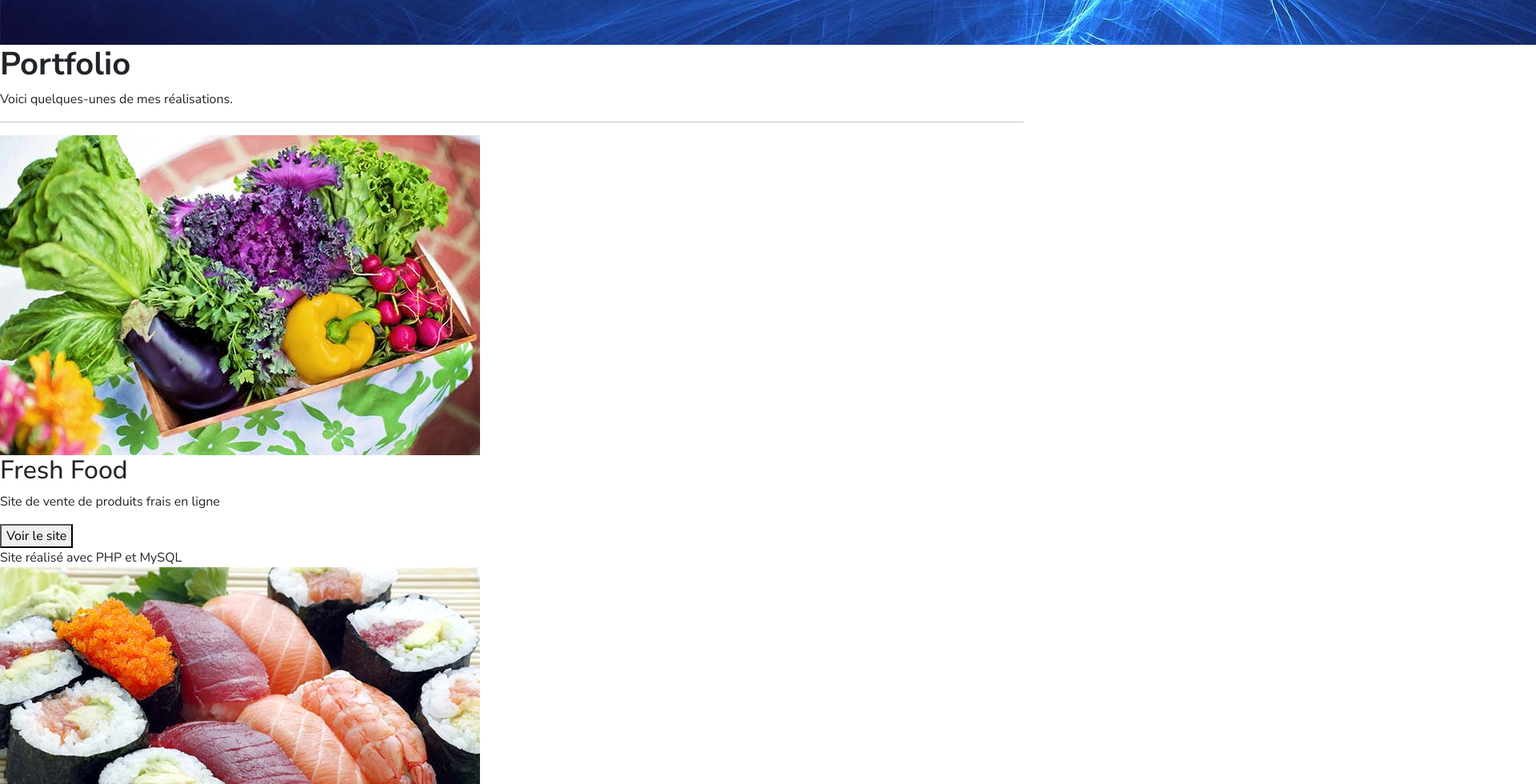
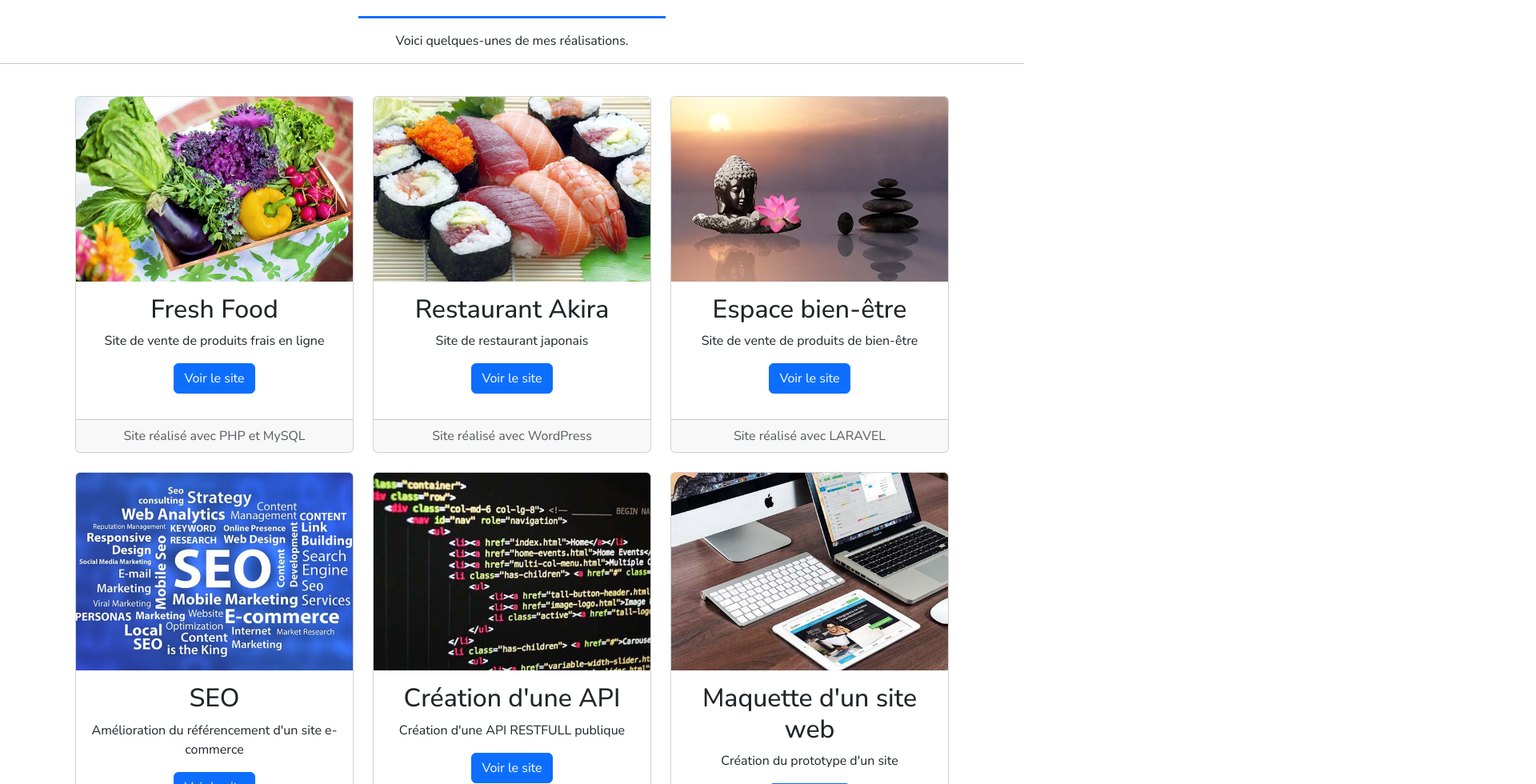
Before and after one commit to Lutch-1314/devoir-portfolio-bootstrap-react, a React (Create React App) app: page /portfolio in a window 1280 px wide. Shown: the part 300-1280 px from the top of the page at 80% size, 1920 px wide, since content can reach past the window. Built offline with nearby package versions, Linux system fonts and the light colour scheme.

Commit message:
portfolio layout almost ok

```diff
--- /dev/null
+++ b/src/other components/Card.jsx
@@ -0,0 +1,17 @@
+const Card = ({ imageSrc, imageAlt, title, text, buttonText, footerText }) => {
+  return (
+    <article className="card text-center">
+      <img className="card-img-top" src={imageSrc} alt={imageAlt} />
+      <div className="card-body">
+        <h2 className="card-title">{title}</h2>
+        <p className="card-text">{text}</p>
+        <button type="button" className="btn btn-primary mb-3">
+            {buttonText}
+        </button>
+      </div>
+      <aside className="card-footer text-body-secondary">{footerText}</aside>
+    </article>
+  );
+};
+
+export default Card;
--- a/src/other components/Navbar.jsx
+++ b/src/other components/Navbar.jsx
@@ -12,7 +12,7 @@ const Navbar = () => {
     return (
         <div>
           <nav className="navbar navbar-dark navbar-expand-md bg-dark text-uppercase px-4">
-            <div className="container-fluid">
+            <div className="container-fluid w-100">
               <span className="navbar-brand mb-0 h1">John Doe</span>
               <button className="navbar-toggler" type="button" data-bs-toggle="collapse" data-bs-target="#navbarSupportedContent" aria-controls="navbarSupportedContent" aria-expanded="false" aria-label="Toggle navigation">
                 <span className="navbar-toggler-icon"></span>
--- a/src/pages/Portfolio.jsx
+++ b/src/pages/Portfolio.jsx
@@ -1,58 +1,73 @@
+import Card from '../other components/Card'
 
+const articlesData = [
+  {
+    imageSrc: "./images/portfolio/fresh-food.jpg",
+    imageAlt: "une cagette avec des légumes",
+    title: "Fresh Food",
+    text: "Site de vente de produits frais en ligne",
+    buttonText: "Voir le site",
+    footerText: "Site réalisé avec PHP et MySQL"
+  },
+  {
+    imageSrc: "./images/portfolio/restaurant-japonais.jpg",
+    imageAlt: "des sushis et des makis",
+    title: "Restaurant Akira",
+    text: "Site de restaurant japonais",
+    buttonText: "Voir le site",
+    footerText: "Site réalisé avec WordPress"
+  },
+  {
+    imageSrc: "./images/portfolio/espace-bien-etre.jpg",
+    imageAlt: "une tête de bouddha, une fleur de lotus et une pile de galets avec un coucher de soleil en fond",
+    title: "Espace bien-être",
+    text: "Site de vente de produits de bien-être",
+    buttonText: "Voir le site",
+    footerText: "Site réalisé avec LARAVEL"
+  },
+  {
+    imageSrc: "./images/portfolio/seo.jpg",
+    imageAlt: "des mots en rapport avec le seo sur fond bleu",
+    title: "SEO",
+    text: "Amélioration du référencement d'un site e-commerce",
+    buttonText: "Voir le site",
+    footerText: "Utilisation des outils SEO"
+  },
+  {
+    imageSrc: "./images/portfolio/coder.jpg",
+    imageAlt: "du code informatique sur un écran pc",
+    title: "Création d'une API",
+    text: "Création d'une API RESTFULL publique",
+    buttonText: "Voir le site",
+    footerText: "PHP - SYMFONY"
+  },
+  {
+    imageSrc: "./images/portfolio/screens.jpg",
+    imageAlt: "des ordinateurs, un clavier et une tablette sur un bureau",
+    title: "Maquette d'un site web",
+    text: "Création du prototype d'un site",
+    buttonText: "Voir le site",
+    footerText: "Réalisé avec FIGMA"
+  }
+];
 
 const Portfolio = () => {
     return (
-        <div>
-            <header>
-                <img src="./images/banner.jpg" alt="une bannière bleue" />
+        <div className="container-fluid p-0">
+            <header className="w-100 text-center">
+                <img src="./images/banner.jpg" className="img-fluid w-100" alt="une bannière bleue" />
                 <h1>Portfolio</h1>
+                <div className="mx-auto my-3 bg-primary" style={{ width: '30%', height: '3px', marginTop: '5px' }}></div>
                 <p>Voici quelques-unes de mes réalisations.</p>
             </header>
             <hr />
-            <main>
-                <section>
-                    <article>
-                        <img src="./images/portfolio/fresh-food.jpg" alt="une cagette avec des légumes" />
-                        <h2>Fresh Food</h2>
-                        <p>Site de vente de produits frais en ligne</p>
-                        <button>Voir le site</button>
-                        <aside>Site réalisé avec PHP et MySQL</aside>
-                    </article>
-                    <article>
-                        <img src="./images/portfolio/restaurant-japonais.jpg" alt="des sushis et des makis" />
-                        <h2>Restaurant Akira</h2>
-                        <p>Site de restaurant japonais</p>
-                        <button>Voir le site</button>
-                        <aside>Site réalisé avec WordPress</aside>
-                    </article>
-                    <article>
-                        <img src="./images/portfolio/espace-bien-etre.jpg" alt="une tête de bouddha, une fleur de lotus et une pile de galets avec un coucher de soleil en fond" />
-                        <h2>Espace bien-être</h2>
-                        <p>Site de vente de produits de bien-être</p>
-                        <button>Voir le site</button>
-                        <aside>Site réalisé avec LARAVEL</aside>
-                    </article>
-                    <article>
-                        <img src="./images/portfolio/seo.jpg" alt="des mots en rapport avec le seo sur fond bleu" />
-                        <h2>SEO</h2>
-                        <p>Amélioration du référencement d'un site e-commerce</p>
-                        <button>Voir le site</button>
-                        <aside>Utilisation des outils SEO</aside>
-                    </article>
-                    <article>
-                        <img src="./images/portfolio/coder.jpg" alt="du code informatique sur un écran pc" />
-                        <h2>Création d'une API</h2>
-                        <p>Création d'une API RESTFULL publique</p>
-                        <button>Voir le site</button>
-                        <aside>PHP - SYMFONY</aside>
-                    </article>
-                    <article>
-                        <img src="./images/portfolio/screens.jpg" alt="des ordinateurs, un clavier et une tablette sur un bureau" />
-                        <h2>Maquette d'un site web</h2>
-                        <p>Création du prototype d'un site</p>
-                        <button>Voir le site</button>
-                        <aside>Réalisé avec FIGMA</aside>
-                    </article>
+            <main className="container">
+                <section className="row row-cols-1 row-cols-md-3 g-4 m-0">
+                    {articlesData.map((article, index) => (
+                        <article className="col" key={index}>
+                            <Card {...article} />
+                        </article>
+                    ))}
                 </section>
             </main>
         </div>
```
